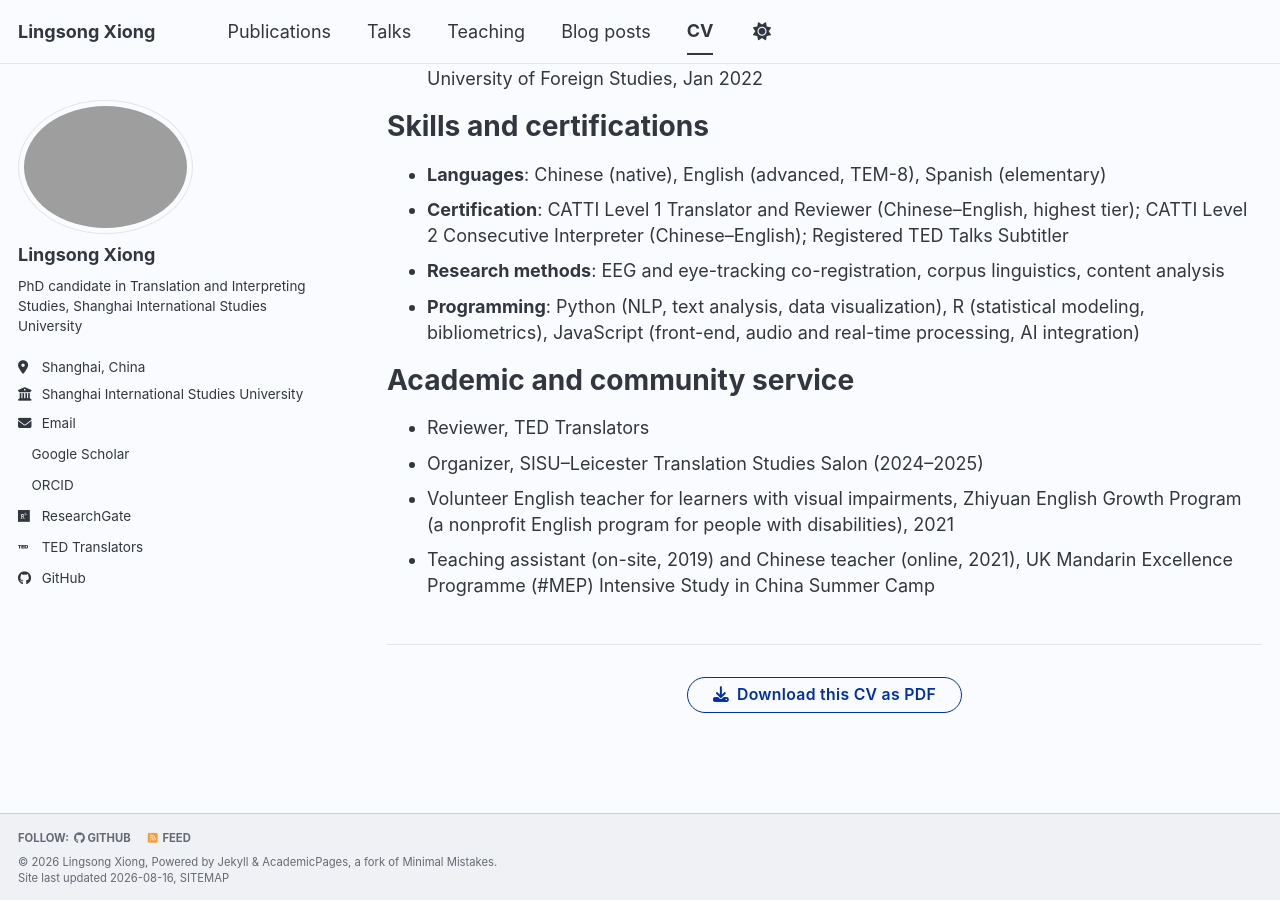
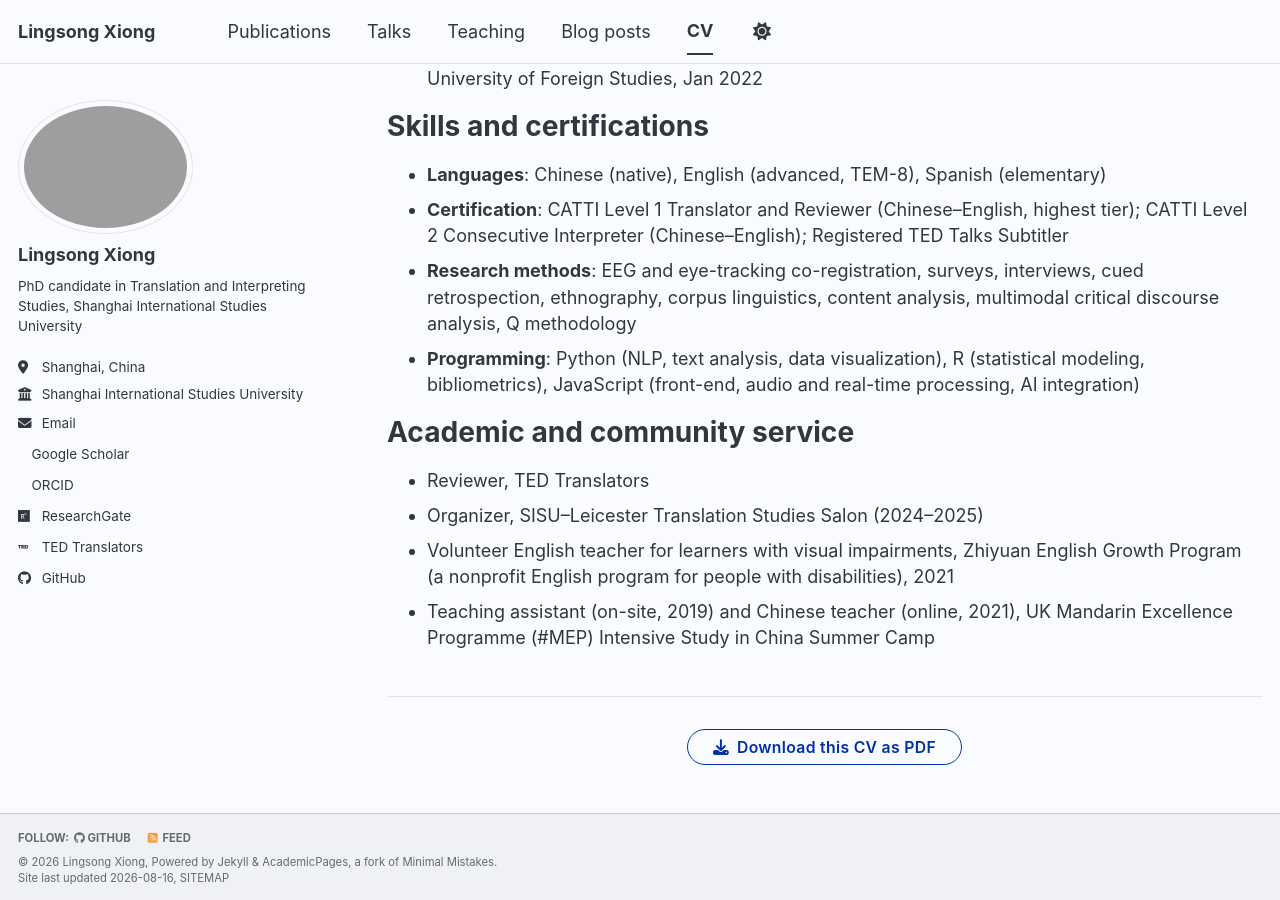
Before and after one commit to xionglingsong/xionglingsong.github.io, a Jekyll site: the page built from _pages/cv.md, in a window 1280 px wide and 900 px high, scrolled down 4869 px. Built offline with Jekyll 4.4.1, drawn with Linux system fonts in a browser that asks for light colours; a style sheet for code colours, icons or effects is not loaded.

Commit message:
Expand research methods in skills section

```diff
--- a/_pages/cv.md
+++ b/_pages/cv.md
@@ -194,7 +194,7 @@ Skills and certifications
 ======
 * **Languages**: Chinese (native), English (advanced, TEM-8), Spanish (elementary)
 * **Certification**: CATTI Level 1 Translator and Reviewer (Chinese–English, highest tier); CATTI Level 2 Consecutive Interpreter (Chinese–English); Registered TED Talks Subtitler
-* **Research methods**: EEG and eye-tracking co-registration, corpus linguistics, content analysis
+* **Research methods**: EEG and eye-tracking co-registration, surveys, interviews, cued retrospection, ethnography, corpus linguistics, content analysis, multimodal critical discourse analysis, Q methodology
 * **Programming**: Python (NLP, text analysis, data visualization), R (statistical modeling, bibliometrics), JavaScript (front-end, audio and real-time processing, AI integration)
 
 Academic and community service
```
Also changed, not shown: _pages/zh/cv.md (+1 -1 lines).
